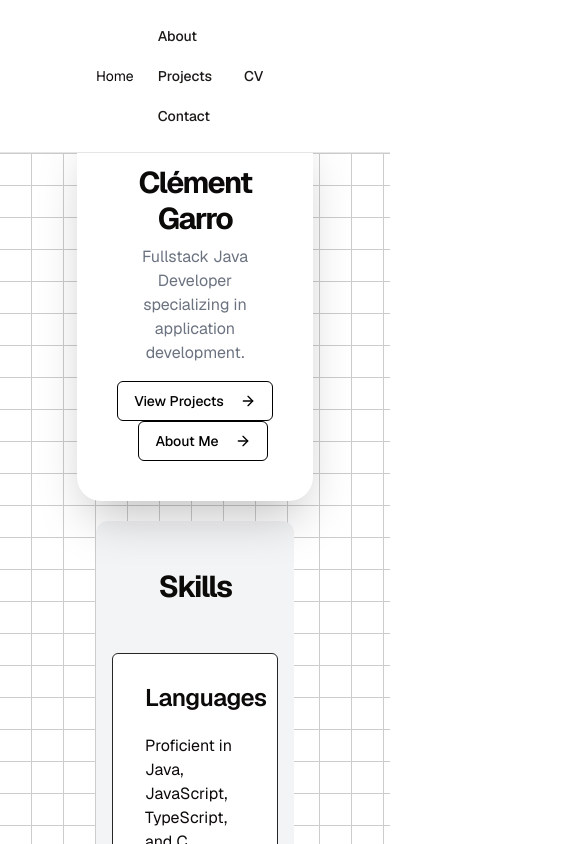
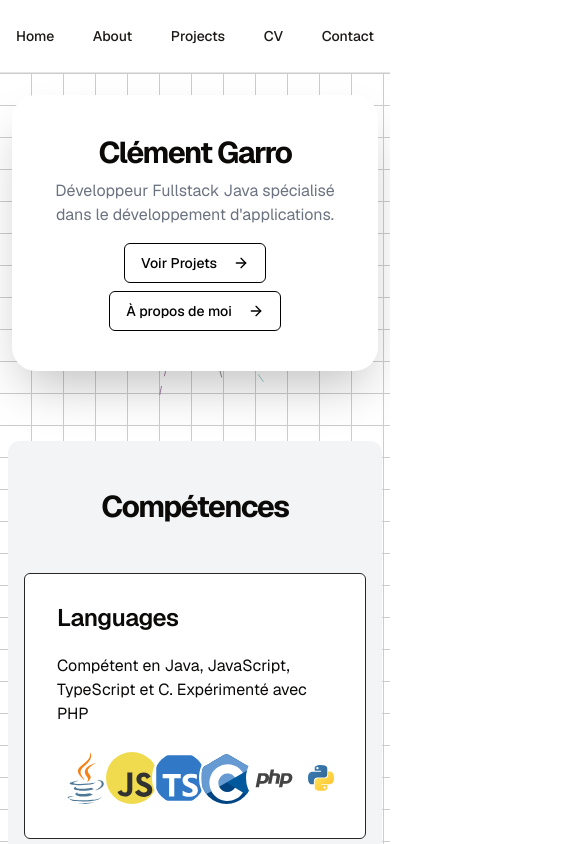
Before and after one commit to Clement-Garro/portfolioV2, a Next.js app: page / in a window 390 px wide. Shown: the top 844 px of the page, 585 px wide, since content can reach past the window. Built offline with nearby package versions, Linux system fonts and the light colour scheme.

Commit message:
update telephone

```diff
--- a/src/app/page.tsx
+++ b/src/app/page.tsx
@@ -11,7 +11,7 @@ export const metadata: Metadata = {
 export default function Home() {
   return (
     <main
-      className="flex min-h-screen flex-col items-center justify-between p-24 h-min w-full dark:bg-black bg-white  dark:bg-grid-white/[0.2] bg-grid-black/[0.2] relative !pt-0">
+      className="flex min-h-screen flex-col items-center justify-between p-2 sm:p-24 h-min w-full dark:bg-black bg-white  dark:bg-grid-white/[0.2] bg-grid-black/[0.2] relative !pt-0">
       <Hero/>
       <Skills/>
       <TimelineFormation className={"mt-16"}/>
--- a/src/app/projects/page.tsx
+++ b/src/app/projects/page.tsx
@@ -9,7 +9,7 @@ export const metadata: Metadata = {
 export default function ProjectsPage() {
   return (
     <main
-      className="flex min-h-screen flex-col items-center p-24 h-min w-full dark:bg-black bg-white dark:bg-grid-white/[0.2] bg-grid-black/[0.2]">
+      className="flex min-h-screen flex-col items-center sm:p-24 p-4 h-min w-full dark:bg-black bg-white dark:bg-grid-white/[0.2] bg-grid-black/[0.2]">
       <Projects/>
     </main>
   )
--- a/src/components/Footer.tsx
+++ b/src/components/Footer.tsx
@@ -4,57 +4,58 @@ import {cn} from "@/lib/utils";
 
 export const Footer = () => {
   return (
-    <footer className="flex justify-center items-center h-24 w-full bg-white text-white p-32">
-      <div className={"flex w-full max-w-screen-xl justify-between text-black"}>
+    <footer
+      className="flex justify-center items-center sm:h-24 w-full bg-white text-white sm:p-32 p-4 ">
+      <div className={"flex w-full max-w-screen-xl justify-between text-black flex-col sm:flex-row gap-4 sm:gap-0"}>
         <div className="flex flex-col">
-          <h2 className="text-2xl font-semibold mb-4">Links</h2>
+          <h2 className="flex text-2xl font-semibold mb-4">Links</h2>
           <div className={"flex flex-row gap-2"}>
             <div>
               <Link href={"https://www.linkedin.com/in/clement-garro/"}
                     className={cn(buttonVariants({variant: "link"}), "flex flex-row gap-2 text-xl justify-start w-fit")}
                     target={"_blank"} rel={"noreferrer"}>
-                <p>Linkedin</p>
-                <img src="/linkedin.svg" alt="LinkedIn" className="h-6 w-6"/>
+                <p className="flex">Linkedin</p>
+                <img src="/linkedin.svg" alt="LinkedIn" className="flex h-6 w-6"/>
               </Link>
               <Link href={"https://github.com/Clement-Garro"} target={"_blank"} rel={"noreferrer"}
                     className={cn(buttonVariants({variant: "link"}), "flex flex-row gap-2 text-xl justify-start w-fit")}>
-                <p>Github</p>
-                <img src="/github.svg" alt={"GitHub"} className="h-6 w-6"/>
+                <p className="flex">Github</p>
+                <img src="/github.svg" alt={"GitHub"} className="flex h-6 w-6"/>
               </Link>
               <Link href={"/cv.pdf"} target={"_blank"} rel={"noreferrer"}
                     className={cn(buttonVariants({variant: "link"}), "flex flex-row gap-2 text-xl justify-start w-fit")}>
-                <p>CV</p>
-                <img src="/cvSvg.svg" alt={"CV"} className="h-6 w-6"/>
+                <p className="flex">CV</p>
+                <img src="/cvSvg.svg" alt={"CV"} className="flex h-6 w-6"/>
               </Link>
             </div>
             <div>
               <Link href={"/projects"} rel={"noreferrer"}
                     className={cn(buttonVariants({variant: "link"}), "flex flex-row gap-2 text-xl justify-start w-fit")}>
-                <p>Projects</p>
+                <p className="flex">Projects</p>
               </Link>
               <Link href={"/contact"} rel={"noreferrer"}
                     className={cn(buttonVariants({variant: "link"}), "flex flex-row gap-2 text-xl justify-start w-fit")}>
-                <p>Contact</p>
+                <p className="flex">Contact</p>
               </Link>
               <Link href={"/about"} rel={"noreferrer"}
                     className={cn(buttonVariants({variant: "link"}), "flex flex-row gap-2 text-xl justify-start w-fit")}>
-                <p>About</p>
+                <p className="flex">About</p>
               </Link>
             </div>
           </div>
         </div>
         <div className="flex flex-col">
-          <h2 className="text-2xl font-semibold mb-4">Un projet ?</h2>
+          <h2 className="flex text-2xl font-semibold mb-4">Un projet ?</h2>
           <Link href={"mailto:garro.clement83@gmail.com"} target={"_blank"} rel={"noreferrer"}
                 className={cn(buttonVariants({variant: "link"}), "flex flex-row gap-2 text-xl start-0 justify-start w-fit")}>
-            <p className={"text-black font-bold text-xl"}>
+            <p className={"text-black font-bold text-xl flex"}>
               garro.clement83@gmail.com
             </p>
-            <img src={"/mail.svg"} alt={"Email"} className="h-6 w-6"/>
+            <img src={"/mail.svg"} alt={"Email"} className="flex h-6 w-6"/>
           </Link>
           <Link href={"/contact"} rel={"noreferrer"}
                 className={cn(buttonVariants({variant: "link"}), "flex flex-row gap-2 text-xl justify-start w-fit")}>
-            <p>Contact</p>
+            <p className="flex">Contact</p>
           </Link>
         </div>
       </div>
--- a/src/components/header.tsx
+++ b/src/components/header.tsx
@@ -8,11 +8,12 @@ const Header = () => {
 
   return (
     <header
-      className={`flex gap-2 border-b p-4 pl-24 pr-24 sticky top-0 w-screen justify-between backdrop-blur-3xl bg-white/80 z-20`}>
-      <div className={"flex items-center"}>
+      className={`flex gap-2 border-b sm:p-4 sm:px-24 sticky top-0 w-screen backdrop-blur-3xl bg-white/80 z-20 p-4 px-0 justify-between `}>
+      <div className={"hidden sm:flex items-center"}>
         <Breadcrumbs/>
       </div>
-      <div>
+      <div className="flex flex-row justify-between sm:justify-normal w-full sm:w-fit">
+        <Link className={buttonVariants({variant: "link"})} href={"/"}>Home</Link>
         <Link className={buttonVariants({variant: "link"})} href={"/about"}>About</Link>
         <Link className={buttonVariants({variant: "link"})} href={"/projects"}>Projects</Link>
         <Link className={buttonVariants({variant: "link"})} href={"/cv.pdf"} target={"_blank"}>CV</Link>
--- a/src/components/hero.tsx
+++ b/src/components/hero.tsx
@@ -8,8 +8,8 @@ export default function Hero() {
   return (
     <section className="relative w-full py-12 md:py-24 lg:py-32 xl:py-48 flex justify-center items-center !pt-0">
       <BackgroundLines className={"bg-transparent"}>
-        <div className="relative z-10 flex items-center justify-center w-full flex-col px-4 bg-transparent">
-          <div className="container px-4 md:px-6 flex justify-center">
+        <div className="relative z-10 flex items-center justify-center w-full flex-col sm:px-4 px-0 bg-transparent">
+          <div className="container px-1 sm:px-4 md:px-6 flex justify-center">
             <div
               className="flex flex-col items-center space-y-4 text-center bg-background w-fit p-10 rounded-3xl shadow-2xl">
               <div className="space-y-2">
@@ -17,18 +17,18 @@ export default function Hero() {
                   Clément Garro
                 </h1>
                 <p className="mx-auto max-w-[700px] text-gray-500 md:text-xl dark:text-gray-400">
-                  Fullstack Java Developer specializing in application development.
+                  Développeur Fullstack Java spécialisé dans le développement d'applications.
                 </p>
               </div>
-              <div className="space-x-4">
+              <div className="sm:space-x-4 gap-2 items-center justify-center flex flex-col sm:flex-row space-x-0">
                 <Link className={cn(buttonVariants({variant: "sketch"}), " transition duration-200 cursor-pointer ")}
                       href={"/projects"}>
-                  View Projects
+                  Voir Projets
                   <ArrowRight className="ml-2 h-4 w-4"/>
                 </Link>
-                <Link className={cn(buttonVariants({variant: "sketch"}), " transition duration-200 cursor-pointer ")}
+                <Link className={cn(buttonVariants({variant: "sketch"}), " transition duration-200 cursor-pointer")}
                       href={"/about"}>
-                  About Me
+                  À propos de moi
                   <ArrowRight className="ml-2 h-4 w-4"/>
                 </Link>
               </div>
--- a/src/components/skills.tsx
+++ b/src/components/skills.tsx
@@ -9,7 +9,7 @@ export default function Skills({className}: { className?: string }) {
     <section
       className={cn({className}, "w-full py-12 md:py-24 lg:py-32 bg-gray-100 dark:bg-gray-800 items-center flex justify-center rounded-xl")}>
       <div className="container px-4 md:px-6">
-        <h2 className="text-3xl font-bold tracking-tighter sm:text-4xl md:text-5xl text-center mb-12">Skills</h2>
+        <h2 className="text-3xl font-bold tracking-tighter sm:text-4xl md:text-5xl text-center mb-12">Compétences</h2>
         <div className="grid grid-cols-1 md:grid-cols-2 lg:grid-cols-4 gap-6 ">
           {cardData.map((card, index) => (
             <CardSpotlight key={index} className="flex justify-between flex-col start-0"
--- a/src/components/ui/button.tsx
+++ b/src/components/ui/button.tsx
@@ -17,9 +17,9 @@ const buttonVariants = cva(
         secondary:
           "bg-secondary text-secondary-foreground hover:bg-secondary/80",
         ghost: "hover:bg-accent hover:text-accent-foreground",
-        link: "text-primary underline-offset-4 hover:underline [transition-timing-function:cubic-bezier(0.12,0,0.39,0)] hover:bg-secondary/80",
+        link: "text-primary underline-offset-4 hover:underline [transition-timing-function:cubic-bezier(0.12,0,0.39,0)] hover:bg-secondary/80 flex",
         blackButton: "bg-black text-white hover:bg-gray-900 hover:bg-opacity-90",
-        sketch: "px-4 py-2 rounded-md border border-black bg-white text-black text-sm hover:shadow-[4px_4px_0px_0px_rgba(0,0,0)]"
+        sketch: "px-4 py-2 rounded-md border border-black bg-white text-black text-sm hover:shadow-[4px_4px_0px_0px_rgba(0,0,0)] flex"
       },
       size: {
         default: "h-10 px-4 py-2",
--- a/src/components/ui/flip-words.tsx
+++ b/src/components/ui/flip-words.tsx
@@ -5,7 +5,7 @@ import {cn} from "@/lib/utils";
 
 export const FlipWords = ({
                             words,
-                            duration = 3000,
+                            duration = 2000,
                             className,
                           }: {
   words: string[];
@@ -15,7 +15,6 @@ export const FlipWords = ({
   const [currentWord, setCurrentWord] = useState(words[0]);
   const [isAnimating, setIsAnimating] = useState<boolean>(false);
 
-  // thanks for the fix Julian - https://github.com/Julian-AT
   const startAnimation = useCallback(() => {
     const word = words[words.indexOf(currentWord) + 1] || words[0];
     setCurrentWord(word);
--- a/src/components/ui/text-randomized.tsx
+++ b/src/components/ui/text-randomized.tsx
@@ -54,5 +54,5 @@ export function RandomizedTextEffect({text}: AnimatedTextProps) {
     animateText();
   }, [text, animateText]);
 
-  return <div className='relative inline-block'>{animatedText}</div>;
+  return <div className='relative flex sm:p-10 p-4'>{animatedText}</div>;
 }
--- a/src/data/techno.ts
+++ b/src/data/techno.ts
@@ -1,7 +1,7 @@
 export const cardData = [
   {
     "codeTitle": "Languages",
-    "codeContent": "Proficient in Java, JavaScript, TypeScript, and C. Experienced with PHP.",
+    "codeContent": "Compétent en Java, JavaScript, TypeScript et C. Expérimenté avec PHP",
     "techno": [
       {
         id: 1,
@@ -49,7 +49,7 @@ export const cardData = [
   },
   {
     "codeTitle": "Frontend Technologies",
-    "codeContent": "Proficient in React, TypeScript, modern Tailwindcss for creating responsive web applications, PHP with Symfony and also Java with Primefaces.",
+    "codeContent": "Compétent en React, TypeScript, Tailwindcss moderne pour créer des applications web réactives, PHP avec Symfony et aussi Java avec Primefaces.",
     "techno": [
       {
         id: 4,
@@ -83,7 +83,7 @@ export const cardData = [
   },
   {
     "codeTitle": "Databases",
-    "codeContent": "Experienced with SQL and NoSQL databases, including PostgreSQL, MySQL, and MongoDB.",
+    "codeContent": "Expérimenté avec les bases de données SQL et NoSQL, y compris PostgreSQL, MySQL et MongoDB.",
     "techno": [
       {
         id: 8,
@@ -117,7 +117,7 @@ export const cardData = [
   },
   {
     "codeTitle": "Other Frameworks & Tools",
-    "codeContent": "Familiar with Git, Docker. React, Symfony and Primefaces are my principal frameworks & tools.",
+    "codeContent": "Familiarisé avec Git, Docker. React, Symfony et Primefaces sont mes principaux frameworks et outils.",
     "techno": [
       {
         id: 12,
```
Also changed, not shown: src/app/about/page.tsx (+12 -12 lines), src/components/contact.tsx (+6 -3 lines).
